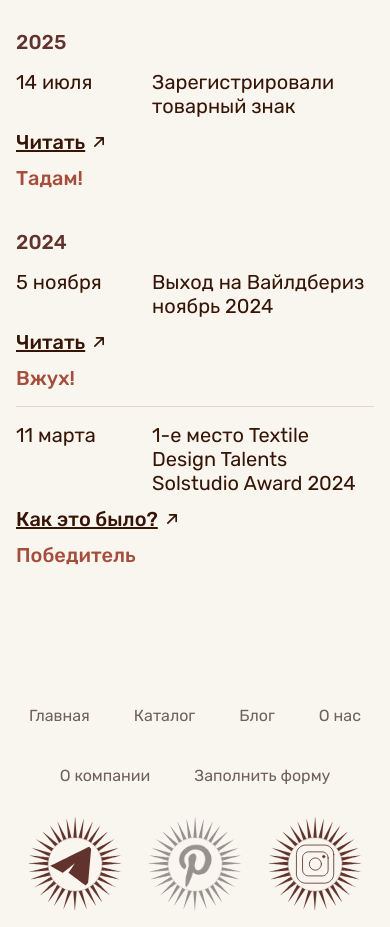
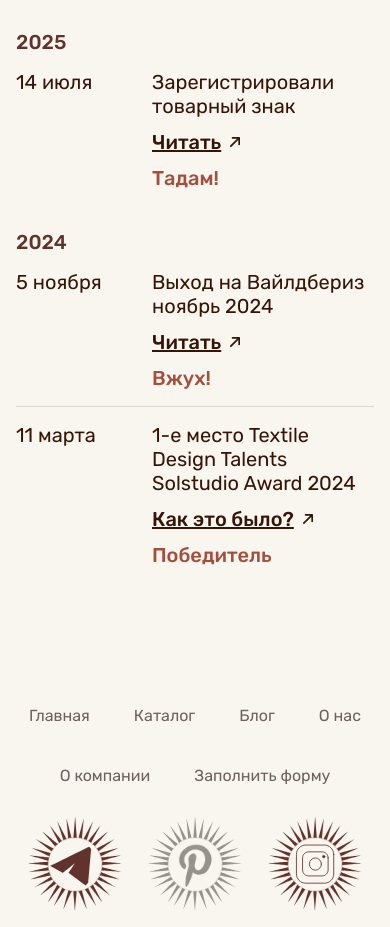
Before and after one commit to shamanriorg/store, a Nuxt app: page /about in a window 390 px wide. Shown: the part 2340-3267 px from the top of the page. Built offline with nearby package versions, Linux system fonts and the light colour scheme; what quasar would draw is missing.

Commit message:
Fix grid

```diff
--- a/app/modules/info/AboutPage.vue
+++ b/app/modules/info/AboutPage.vue
@@ -280,13 +280,13 @@ useHead({
   }
 
   .ach-link {
-    grid-column: 1 / 3;
+    grid-column: 2;
     grid-row: 2;
     justify-self: flex-start;
   }
 
   .ach-result {
-    grid-column: 1 / 3;
+    grid-column: 2;
     grid-row: 3;
     justify-self: flex-start;
     text-align: left;
```
